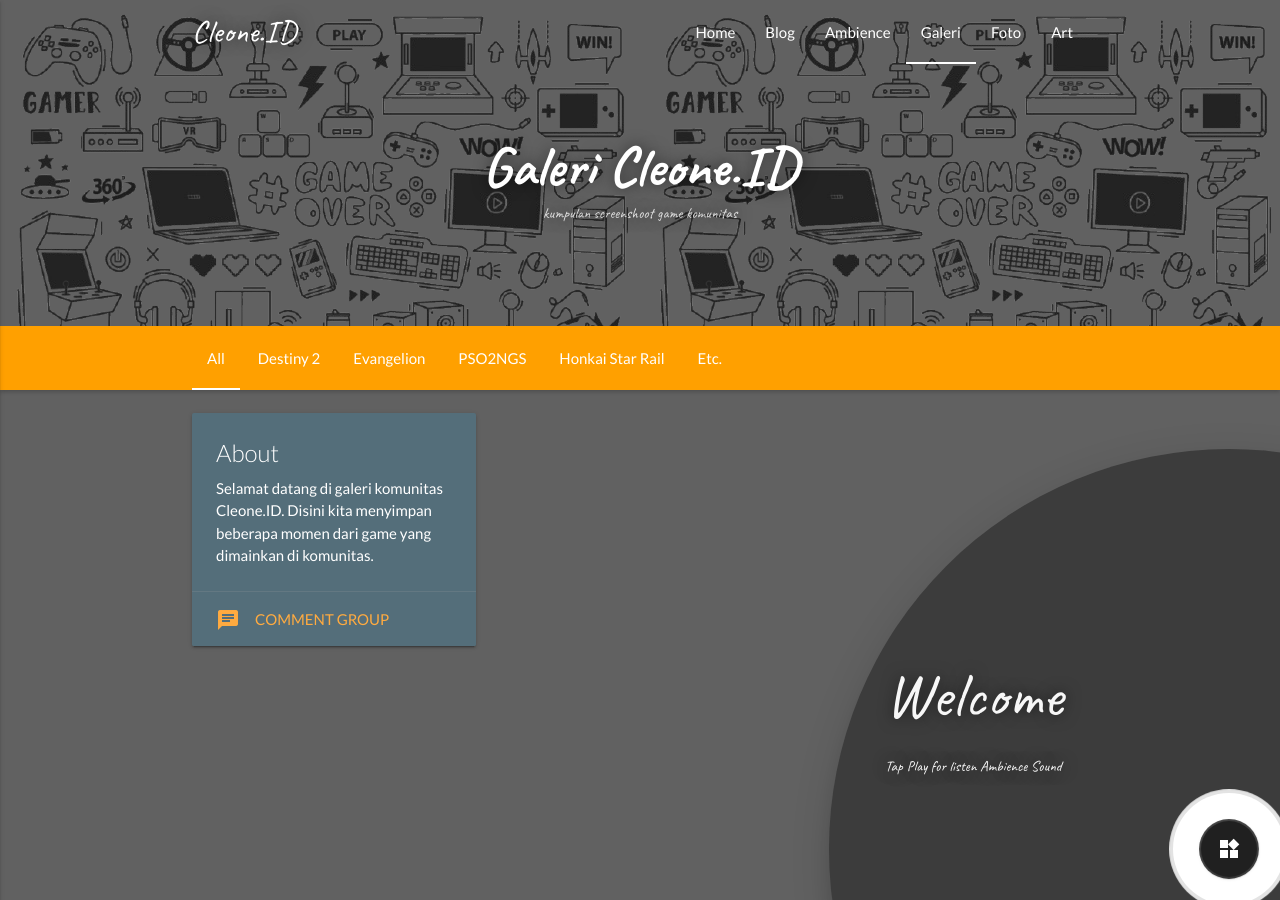
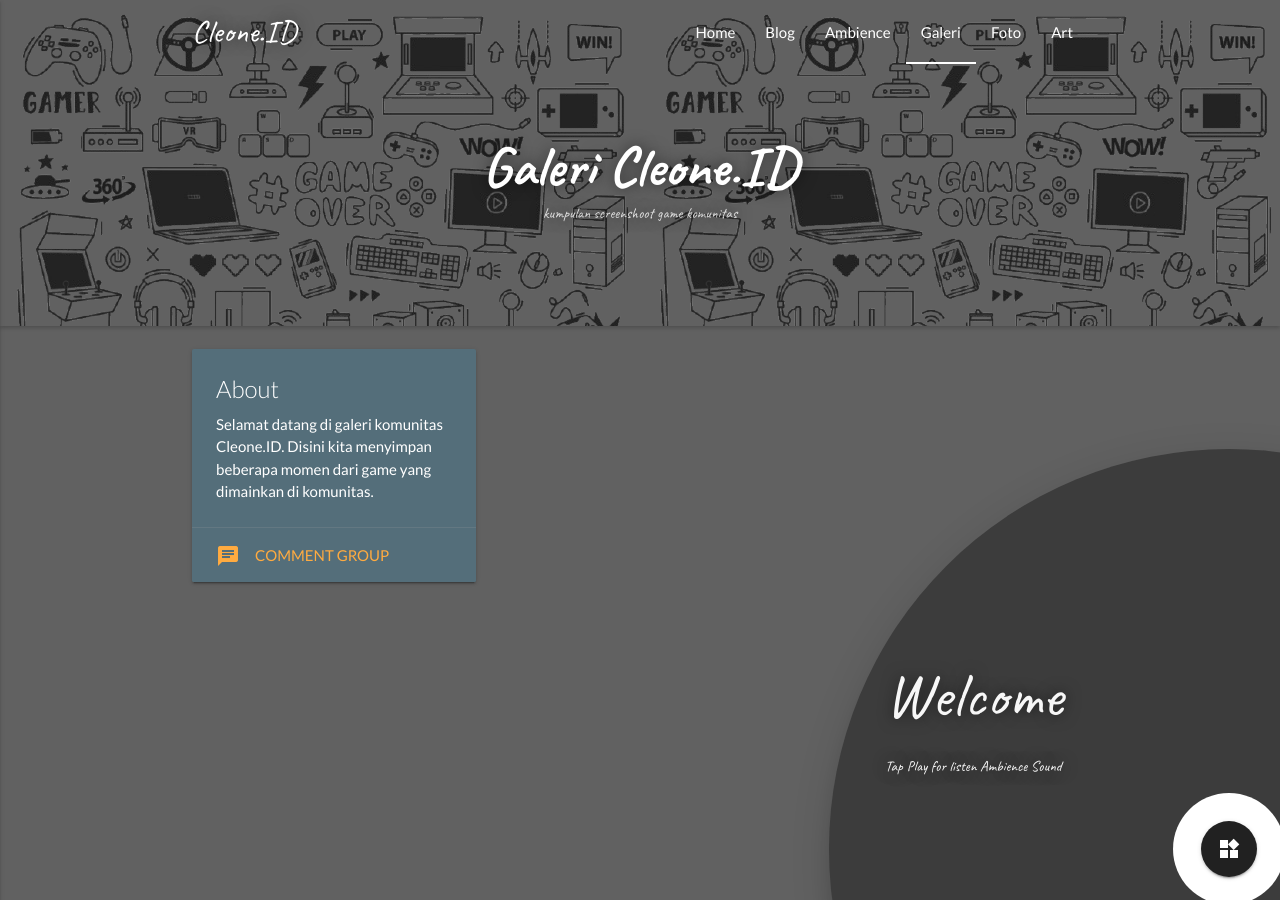
Before and after one commit to cleone-id/cleone-galeri, a Jekyll site: the page built from index.html, in a window 1280 px wide. Built offline with Jekyll 4.4.1, drawn with Linux system fonts in a browser that asks for light colours; comment, search, counter and statistics services are not loaded.

```diff
--- a/_includes/navbar.html
+++ b/_includes/navbar.html
@@ -23,18 +23,13 @@
     </div>
   </div>
 
-    <div class="categories-wrapper amber darken-2">
+  <!-- <div class="categories-wrapper amber darken-2">
     <div class="categories-container">
       <ul class="categories container">
         <li class="active"><a href="#all">All</a></li>
-          <li><a href="#d2">Destiny 2</a></li>
-          <li><a href="#evangelion">Evangelion</a></li>
-          <li><a href="#pso2ngs">PSO2NGS</a></li>
-          <li><a href="#hsr">Honkai Star Rail</a></li>
-          <li><a href="#other">Etc.</a></li>
       </ul>
     </div>
-    </div>
+  </div> -->
 </nav>
 
 <ul class="side-nav" id="nav-mobile">
```
Lines whose indentation alone changed are shown as unchanged.
